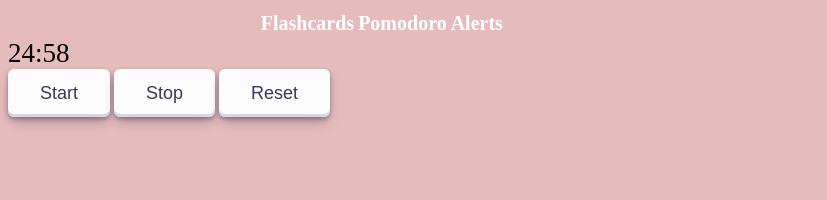
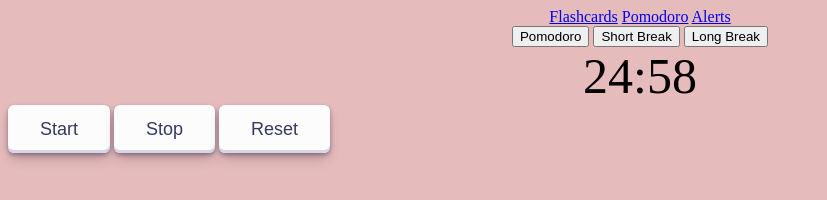
Before and after one commit to leezmc/flashfocus, a plain HTML site: page pomotimer.html in a window 1280 px wide. Both pictures are taken after a click on the button "Start". Shown: the whole page, without its empty margins (0-827 px from the left). Drawn offline with Linux system fonts and the light colour scheme.

Commit message:
added short and long break buttons, cleaned css and timer code

```diff
--- a/pomo.css
+++ b/pomo.css
@@ -1,4 +1,7 @@
-.button-1 {
+.pmt-page {
+    background-color: rgb(230, 187, 187);
+
+}.button-1 {
     display: inline-block;
     outline: 0;
     border: 0;
@@ -21,17 +24,16 @@
         box-shadow: inset 0px 3px 7px #d6d6e7;
         transform: translateY(2px);
     }
-
   }
-
   .button-1:hover {
     background-color: #dee3ec;
     color: #fff;
   }
 
-  div {
-    font-size: 27px;
-  }
+ .displaytime {
+    font-size: 50px;
+ }
+
   .pmt-btn {
     color: rgb(255, 255, 255);
     text-decoration: none;
@@ -42,8 +44,15 @@
     top: 20%;
     left: 20%;
     position: relative;
+    display: flex;
+  }
 
-  }
+.jc-center {
+    justify-content: center;
+}
+.ta-center {
+    text-align: center;
+}
 
 .pmt-btn:hover{
     text-decoration: underline;
@@ -53,7 +62,3 @@
     line-height: 1.5;
     text-decoration: none;
 }
-
-.pmt-page {
-    background-color: rgb(230, 187, 187);
-}
--- a/pomotimer.html
+++ b/pomotimer.html
@@ -8,20 +8,45 @@
     <link rel="stylesheet" type="text/css" href="pomo.css" />
     <title>Document</title>
 </head>
-    <body class="pmt-page">
-      <a class="pmt-btn" href="flashcards.html">Flashcards</a>
-      <a class="pmt-btn" href="pomotimer.html">Pomodoro</a>
-      <a class="pmt-btn" href="alerts.html">Alerts</a>
 
-        <div id="timer">25:00</div>
-        <button class="button-1" id="start">Start</button>
-        <button class="button-1" id="stop">Stop</button>
-        <button class="button-1" id="reset">Reset</button>
+<body class="pmt-page">
+
+
+      <!--REDIRECTORY BUTTONS-->
+      <div class="jc-center ta-center">
+        <a href="flashcards.html">Flashcards</a>
+        <a href="pomotimer.html">Pomodoro</a>
+        <a href="alerts.html">Alerts</a>
+      </div>
+
+
+      <!-- POMODORO, LONG BREAK, SHORT BREAK-->
+      <div class="jc-center ta-center ">
+        <button id="pomodoro-btn">Pomodoro</button>
+        <button id="short-break-btn">Short Break</button>
+        <button id="long-break-btn">Long Break</button>
+      </div>
+
+
+      <!--TIMER DISPLAY, START / STOP / RESET-->
+        <div class="jc-center ta-center displaytime " id="timer">25:00</div>
+        <div class="runningtime">
+          <button class="button-1" id="start">Start</button>
+          <button class="button-1" id="stop">Stop</button>
+          <button class="button-1" id="reset">Reset</button>
+
+        </div>
+
+
+        <!--TIMER SCRIPT-->
         <script>
           const startButton = document.getElementById("start");
           const stopButton = document.getElementById("stop");
           const resetButton = document.getElementById("reset");
           const timerDisplay = document.getElementById("timer");
+          const shortBreakBtn = document.getElementById("short-break-btn");
+          const longBreakBtn = document.getElementById("long-break-btn");
+          const pomodoroBtn = document.getElementById("pomodoro-btn");
 
           let timer;
           let seconds = 1500; // 25 minutes
@@ -29,6 +54,9 @@
           startButton.addEventListener("click", startTimer);
           stopButton.addEventListener("click", stopTimer);
           resetButton.addEventListener("click", resetTimer);
+          shortBreakBtn.addEventListener("click", startShortBreak);
+          longBreakBtn.addEventListener("click", startLongBreak);
+          pomodoroBtn.addEventListener("click", startPomodoro);
 
           function startTimer() {
             timer = setInterval(function() {
@@ -56,6 +84,25 @@
             displayTime();
           }
 
+          function startShortBreak() {
+            stopTimer();
+            seconds = 300;
+            displayTime();
+  }
+
+  function startLongBreak() {
+            stopTimer();
+            seconds = 600;
+            displayTime();
+  }
+
+
+  function startPomodoro() {
+            stopTimer();
+            seconds = 1500;
+            displayTime();
+  }
+
           function displayTime() {
             let minutes = Math.floor(seconds / 60);
             let remainingSeconds = seconds % 60;
```
Also changed, not shown: index.html (+0 -1 lines).
